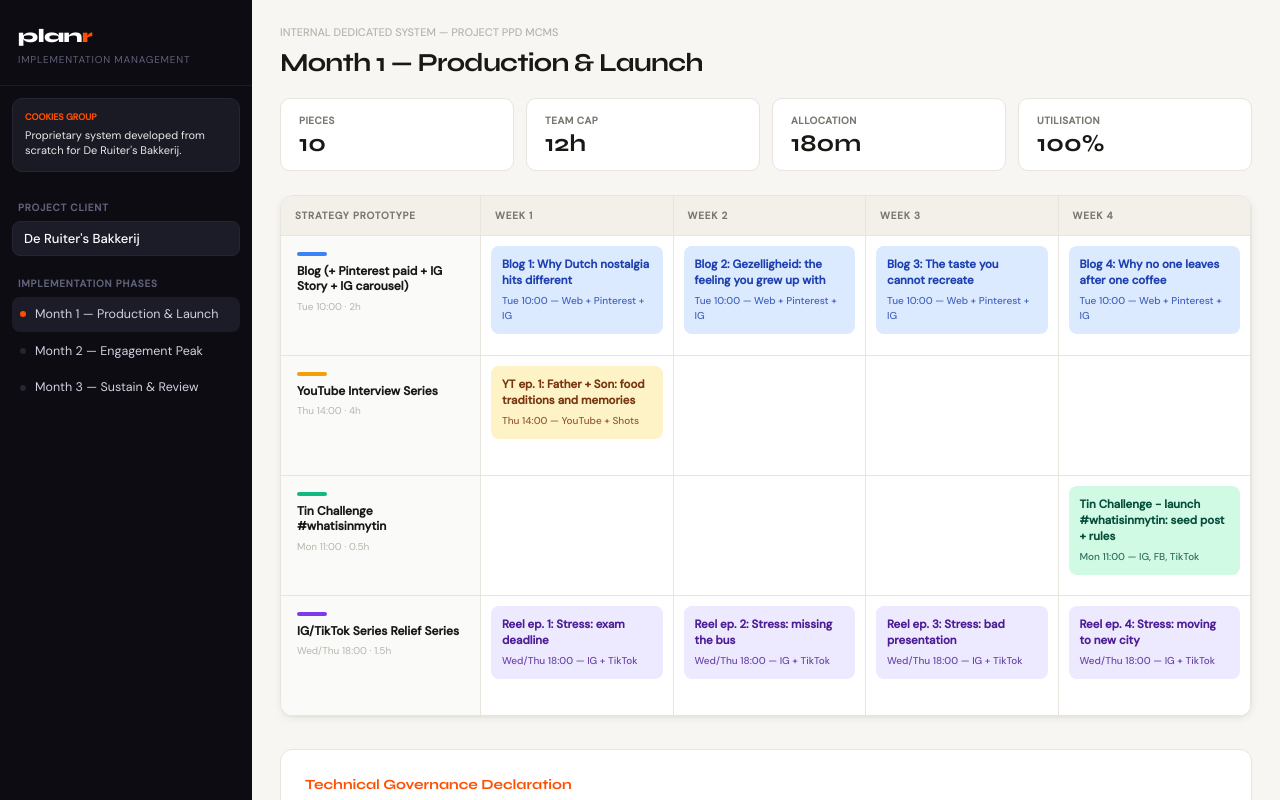
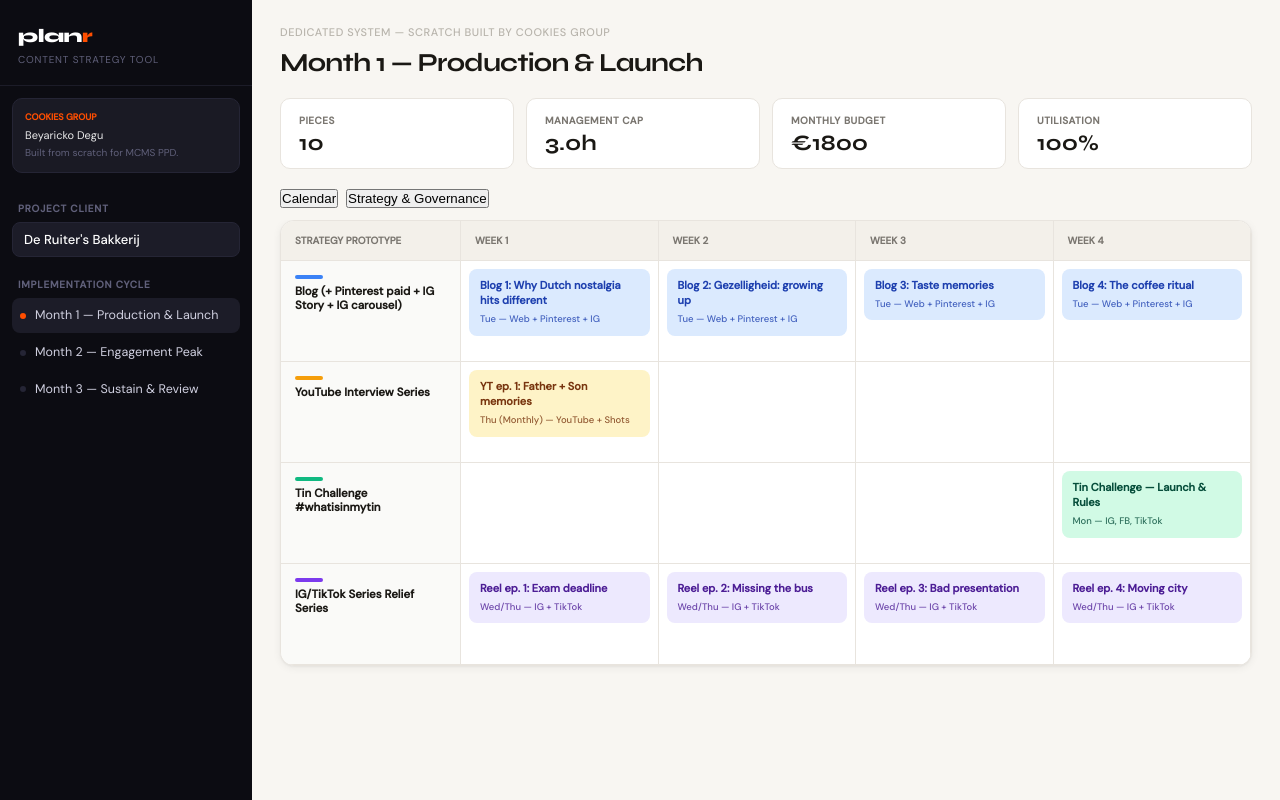
Before and after one commit to jerichoNega/de-ruiter-content-calendar, a plain HTML site: page index.html in a window 1280 px wide. Drawn offline with Linux system fonts and the light colour scheme.

```diff
--- a/index.html
+++ b/index.html
@@ -15,6 +15,7 @@
   --r: 10px; --rl: 14px;
   --shadow: 0 2px 8px rgba(0,0,0,.06), 0 1px 2px rgba(0,0,0,.04);
   --shadow-lg: 0 20px 60px rgba(0,0,0,.14), 0 4px 16px rgba(0,0,0,.08);
+  --bottom-nav-h: 65px;
 }
 *, *::before, *::after { box-sizing: border-box; margin: 0; padding: 0; }
 html { font-size: 14px; }
@@ -27,18 +28,18 @@
 .logo em { color: var(--acc); font-style: normal; }
 .logo-sub { font-size: 10px; color: var(--sbm); letter-spacing: .08em; text-transform: uppercase; margin-top: 1px; }
 
-/* Cookies Group Branding */
-.cookies-badge { margin: 12px; padding: 12px; border-radius: 10px; background: #1a1a24; border: 1px solid var(--sb4); }
-.cb-lbl { font-size: 9px; text-transform: uppercase; color: var(--acc); font-weight: 800; margin-bottom: 4px; }
-.cb-txt { font-size: 11px; color: #fff; line-height: 1.4; opacity: 0.9; }
+/* Attribution Badge */
+.dev-badge { margin: 12px; padding: 12px; border-radius: 10px; background: #1a1a24; border: 1px solid var(--sb4); }
+.dev-lbl { font-size: 9px; text-transform: uppercase; color: var(--acc); font-weight: 800; margin-bottom: 4px; }
+.dev-name { font-size: 11px; color: #fff; line-height: 1.4; opacity: 0.9; }
+.dev-sub { font-size: 10px; color: var(--sbm); margin-top: 2px; }
 
 .sb-scroll { flex: 1; overflow-y: auto; padding-bottom: 8px; }
 .sb-section { padding: 16px 12px 4px; }
 .sb-label { font-size: 10px; font-weight: 600; letter-spacing: .08em; text-transform: uppercase; color: var(--sbm); padding: 0 6px; margin-bottom: 6px; }
-.company-field { background: var(--sb3); border: 1px solid var(--sb4); border-radius: 8px; padding: 8px 11px; width: 100%; font-family: 'DM Sans', sans-serif; font-size: 13px; font-weight: 500; color: #fff; outline: none; }
+.company-field { background: var(--sb3); border: 1px solid var(--sb4); border-radius: 8px; padding: 8px 11px; width: 100%; font-family: 'DM Sans', sans-serif; font-size: 13px; font-weight: 500; color: #fff; outline: none; transition: border-color .15s; }
 .month-list { list-style: none; }
 .month-item { display: flex; align-items: center; gap: 9px; padding: 8px; border-radius: 8px; cursor: pointer; transition: background .1s; margin-bottom: 2px; }
-.month-item:hover { background: var(--sb2); }
 .month-item.active { background: var(--sb3); }
 .month-dot { width: 6px; height: 6px; border-radius: 50%; background: var(--sb4); }
 .month-item.active .month-dot { background: var(--acc); }
@@ -47,51 +48,56 @@
 /* ─── MAIN ─── */
 .main { flex: 1; display: flex; flex-direction: column; overflow: hidden; min-width: 0; }
 .main-header { padding: 24px 28px 0; flex-shrink: 0; background: var(--bg); }
-.breadcrumb { font-size: 11px; color: var(--txl); margin-bottom: 6px; font-weight: 500; }
+.breadcrumb { font-size: 11px; color: var(--txl); margin-bottom: 6px; font-weight: 500; letter-spacing: 0.05em; }
 .header-row { display: flex; align-items: center; justify-content: space-between; margin-bottom: 20px; gap: 16px; }
 .month-title-input { font-family: 'Syne', sans-serif; font-size: 26px; font-weight: 700; letter-spacing: -.03em; color: var(--tx); background: transparent; border: none; outline: none; flex: 1; }
 
-.metrics { display: grid; grid-template-columns: repeat(4, 1fr); gap: 12px; margin-bottom: 24px; }
-.metric { background: var(--card); border: 1px solid var(--bd); border-radius: var(--r); padding: 14px 18px; }
+.metrics { display: grid; grid-template-columns: repeat(4, 1fr); gap: 12px; margin-bottom: 20px; }
+.metric { background: var(--card); border: 1px solid var(--bd); border-radius: var(--r); padding: 14px 18px; position: relative; overflow: hidden; }
 .metric-lbl { font-size: 10px; font-weight: 700; text-transform: uppercase; color: var(--txm); margin-bottom: 4px; letter-spacing: 0.05em; }
-.metric-val { font-family: 'Syne', sans-serif; font-size: 24px; font-weight: 700; color: var(--tx); line-height: 1; }
+.metric-val { font-family: 'Syne', sans-serif; font-size: 22px; font-weight: 700; color: var(--tx); line-height: 1; }
 
+.toolbar { display: flex; align-items: center; justify-content: space-between; padding: 0 28px 12px; flex-shrink: 0; }
+
+/* Calendar Grid */
 .cal-wrap { flex: 1; overflow-y: auto; overflow-x: auto; padding: 0 28px 28px; }
-.cal-grid { background: var(--card); border: 1px solid var(--bd); border-radius: var(--rl); overflow: hidden; min-width: 900px; box-shadow: var(--shadow); }
-.cal-head { display: grid; grid-template-columns: 200px repeat(4, 1fr); background: #F3F0EA; border-bottom: 1px solid var(--bd); position: sticky; top: 0; z-index: 10; }
-.ch-cell { padding: 12px 14px; font-size: 10px; font-weight: 800; text-transform: uppercase; color: var(--txm); border-right: 1px solid var(--bd); letter-spacing: 0.08em; }
-.cal-row { display: grid; grid-template-columns: 200px repeat(4, 1fr); border-bottom: 1px solid var(--bd); min-height: 120px; }
-.row-label { padding: 16px; border-right: 1px solid var(--bd); background: #FAFAF8; }
-.row-bar { height: 4px; width: 30px; border-radius: 2px; margin-bottom: 8px; }
-.row-lname { font-size: 12px; font-weight: 700; color: var(--tx); line-height: 1.3; }
-.row-lsub { font-size: 10px; color: var(--txl); margin-top: 4px; }
-
-.cal-cell { padding: 10px; border-right: 1px solid var(--bd); cursor: pointer; position: relative; }
-.cal-cell:hover { background: #fafaf8; }
-.c-card { border-radius: 8px; padding: 10px; margin-bottom: 8px; font-size: 11.5px; border: 1px solid transparent; transition: transform 0.1s; }
+.cal-grid { background: var(--card); border: 1px solid var(--bd); border-radius: var(--rl); overflow: hidden; min-width: 850px; box-shadow: var(--shadow); }
+.cal-head { display: grid; grid-template-columns: 180px repeat(4, 1fr); background: #F3F0EA; border-bottom: 1px solid var(--bd); position: sticky; top: 0; z-index: 10; }
+.ch-cell { padding: 12px 14px; font-size: 10px; font-weight: 800; text-transform: uppercase; color: var(--txm); border-right: 1px solid var(--bd); }
+.cal-row { display: grid; grid-template-columns: 180px repeat(4, 1fr); border-bottom: 1px solid var(--bd); min-height: 100px; }
+.row-label { padding: 14px; border-right: 1px solid var(--bd); background: #FAFAF8; }
+.row-bar { height: 4px; width: 28px; border-radius: 2px; margin-bottom: 6px; }
+.row-lname { font-size: 11.5px; font-weight: 700; color: var(--tx); line-height: 1.3; }
+.cal-cell { padding: 8px; border-right: 1px solid var(--bd); cursor: pointer; position: relative; min-height: 100px; }
+.c-card { border-radius: 8px; padding: 8px 10px; margin-bottom: 6px; font-size: 11px; transition: transform 0.1s; border: 1px solid transparent; }
 .c-card:hover { transform: translateY(-2px); }
 .c-card-title { font-weight: 700; margin-bottom: 4px; line-height: 1.4; }
-.c-card-meta { font-size: 10px; opacity: 0.8; font-weight: 500; }
+.c-card-meta { font-size: 9.5px; opacity: 0.8; font-weight: 500; }
 
-/* ─── MOBILE ─── */
+/* ─── MOBILE ADAPTATION ─── */
 @media (max-width: 768px) {
   body { flex-direction: column; overflow-y: auto; height: auto; }
-  .sidebar { position: fixed; left: 0; width: 280px; transform: translateX(-100%); }
+  .sidebar { position: fixed; left: 0; top: 0; bottom: 0; width: 280px; transform: translateX(-100%); box-shadow: 20px 0 60px rgba(0,0,0,0.2); }
   .sidebar.mobile-open { transform: translateX(0); }
-  .main { height: auto; padding-bottom: 100px; }
+  .main { height: auto; padding-bottom: 80px; }
   .main-header { padding: 16px; }
   .metrics { grid-template-columns: 1fr 1fr; gap: 8px; }
+  .toolbar { padding: 0 16px 12px; }
+
+  /* GRID TO CARD REFLOW */
   .cal-wrap { padding: 0 16px 16px; }
   .cal-grid { min-width: 0; border: none; background: transparent; box-shadow: none; }
   .cal-head { display: none; }
-  .cal-row { display: block; background: var(--card); border: 1px solid var(--bd); border-radius: var(--rl); margin-bottom: 24px; box-shadow: var(--shadow); }
-  .row-label { border-right: none; border-bottom: 1px solid var(--bd); }
-  .cal-cell { border-right: none; border-bottom: 1px solid #f0f0f0; min-height: auto; padding: 14px 16px; }
+  .cal-row { display: block; background: var(--card); border: 1px solid var(--bd); border-radius: var(--rl); margin-bottom: 24px; overflow: hidden; }
+  .row-label { border-right: none; border-bottom: 1px solid var(--bd); padding: 16px; }
+  .cal-cell { border-right: none; border-bottom: 1px dashed #eee; min-height: auto; padding: 12px 16px; }
+  .cal-cell:last-child { border-bottom: none; }
   .cal-cell::before { content: "Week " attr(data-week); display: block; font-size: 9px; font-weight: 800; text-transform: uppercase; color: var(--txl); margin-bottom: 8px; }
+
   #mobileMenuBtn { display: flex !important; }
 }
 
-#mobileMenuBtn { display: none; position: fixed; bottom: 24px; right: 24px; z-index: 1000; width: 56px; height: 56px; border-radius: 50%; background: var(--acc); color: white; border: none; box-shadow: var(--shadow-lg); font-size: 24px; align-items: center; justify-content: center; }
+#mobileMenuBtn { display: none; position: fixed; bottom: 24px; right: 24px; z-index: 1000; width: 56px; height: 56px; border-radius: 50%; background: var(--acc); color: white; border: none; box-shadow: var(--shadow-lg); font-size: 24px; align-items: center; justify-content: center; cursor: pointer; }
 </style>
 </head>
 <body>
@@ -101,12 +107,13 @@
 <div class="sidebar" id="sidebar">
   <div class="sb-logo">
     <div class="logo">plan<em>r</em></div>
-    <div class="logo-sub">Implementation Management</div>
+    <div class="logo-sub">Content Strategy Tool</div>
   </div>
 
-  <div class="cookies-badge">
-    <div class="cb-lbl">Cookies Group</div>
-    <div class="cb-txt">Proprietary system developed from scratch for De Ruiter's Bakkerij.</div>
+  <div class="dev-badge">
+    <div class="dev-lbl">Cookies Group</div>
+    <div class="dev-name">Beyaricko Degu</div>
+    <div class="dev-sub">Built from scratch for MCMS PPD.</div>
   </div>
 
   <div class="sb-scroll">
@@ -115,7 +122,7 @@
       <input class="company-field" id="companyInput" oninput="S.company=this.value;saveS()">
     </div>
     <div class="sb-section">
-      <div class="sb-label">Implementation Phases</div>
+      <div class="sb-label">Implementation Cycle</div>
       <ul class="month-list" id="monthList"></ul>
     </div>
   </div>
@@ -123,19 +130,26 @@
 
 <div class="main">
   <div class="main-header">
-    <div class="breadcrumb">INTERNAL DEDICATED SYSTEM — PROJECT PPD MCMS</div>
+    <div class="breadcrumb">DEDICATED SYSTEM — SCRATCH BUILT BY COOKIES GROUP</div>
     <div class="header-row">
       <input class="month-title-input" id="monthTitleInput" oninput="updateMonthName(this.value)">
     </div>
     <div class="metrics">
       <div class="metric"><div class="metric-lbl">Pieces</div><div class="metric-val" id="mPieces">0</div></div>
-      <div class="metric"><div class="metric-lbl">Team Cap</div><div class="metric-val" id="mHours">12h</div></div>
-      <div class="metric"><div class="metric-lbl">Allocation</div><div class="metric-val" id="mBudget">180m</div></div>
+      <div class="metric"><div class="metric-lbl">Management Cap</div><div class="metric-val" id="mHours">3.0h</div></div>
+      <div class="metric"><div class="metric-lbl">Monthly Budget</div><div class="metric-val" id="mBudget">€0</div></div>
       <div class="metric"><div class="metric-lbl">Utilisation</div><div class="metric-val" id="mCap">100%</div></div>
     </div>
   </div>
 
-  <div class="cal-wrap">
+  <div class="toolbar">
+    <div style="display:flex;gap:8px">
+      <button class="view-tab btn btn-sm active" data-view="calendar" onclick="setView('calendar')">Calendar</button>
+      <button class="view-tab btn btn-sm" data-view="strategy" onclick="setView('strategy')">Strategy & Governance</button>
+    </div>
+  </div>
+
+  <div class="cal-wrap" id="calWrap">
     <div class="cal-grid">
       <div class="cal-head">
         <div class="ch-cell">Strategy Prototype</div>
@@ -146,33 +160,29 @@
       </div>
       <div id="calBody"></div>
     </div>
+  </div>
 
-    <div style="margin-top:32px; padding:24px; background:#fff; border-radius:12px; border:1px solid var(--bd);">
-      <h4 style="font-family:'Syne'; margin-bottom:10px; color:var(--acc);">Technical Governance Declaration</h4>
-      <p style="font-size:12.5px; color:var(--txm); line-height:1.7;">
-        This interactive deployment system was developed from scratch by <strong>Cookies Group</strong> to manage the "Factory & Engine" resource model. It provides a real-time validation of the 3.0h/week management cap against the high-frequency nostalgic content distribution required for the De Ruiter implementation.
-      </p>
-    </div>
-  </div>
+  <div id="strategyWrap" style="display:none; overflow-y:auto; padding: 28px;"></div>
 </div>
 
 <script>
 const DEFAULT_SERIES = [
   {id:'blog',name:'Blog (+ Pinterest paid + IG Story + IG carousel)',bg:'#DBEAFE',tc:'#1E40AF',dot:'#3B82F6',pubDay:'Tue',pubTime:'10:00', teamHours:'2h'},
-  {id:'youtube',name:'YouTube Interview Series',bg:'#FEF3C7',tc:'#78350F',dot:'#F59E0B',pubDay:'Thu',pubTime:'14:00', teamHours:'4h'},
+  {id:'youtube',name:'YouTube Interview Series',bg:'#FEF3C7',tc:'#78350F',dot:'#F59E0B',pubDay:'Thu (Monthly)',pubTime:'14:00', teamHours:'4h'},
   {id:'tin',name:'Tin Challenge #whatisinmytin',bg:'#D1FAE5',tc:'#064E3B',dot:'#10B981',pubDay:'Mon',pubTime:'11:00', teamHours:'0.5h'},
   {id:'reels',name:'IG/TikTok Series Relief Series',bg:'#EDE9FE',tc:'#4C1D95',dot:'#7C3AED',pubDay:'Wed/Thu',pubTime:'18:00', teamHours:'1.5h'},
 ];
 
 const DEFAULT_MONTHS = [
-  {id:'m1',name:'Month 1 — Production & Launch',pieces:10},
-  {id:'m2',name:'Month 2 — Engagement Peak',pieces:13},
-  {id:'m3',name:'Month 3 — Sustain & Review',pieces:10},
+  {id:'m1',name:'Month 1 — Production & Launch', budMin:1800, pieces:10},
+  {id:'m2',name:'Month 2 — Engagement Peak', budMin:600, pieces:13},
+  {id:'m3',name:'Month 3 — Sustain & Review', budMin:300, pieces:10},
 ];
 
 let S = {
   company: "De Ruiter's Bakkerij",
   activeMonth: 'm1',
+  activeView: 'calendar',
   months: JSON.parse(JSON.stringify(DEFAULT_MONTHS)),
   series: JSON.parse(JSON.stringify(DEFAULT_SERIES)),
   items: {}
@@ -181,59 +191,76 @@
 function ck(m,s,w){ return `${m}|${s}|${w}`; }
 
 function seed(){
-  const a=(m,s,w,t,h,n)=>{const k=ck(m,s,w);if(!S.items[k])S.items[k]=[];S.items[k].push({title:t,hours:h,meta:n});};
+  const a=(m,s,w,t,meta)=>{const k=ck(m,s,w);if(!S.items[k])S.items[k]=[];S.items[k].push({title:t,meta:meta});};
 
-  // ── MONTH 1 (FROM SCREENSHOT) ──
+  // Month 1
   [1,2,3,4].forEach(w => {
-    a('m1','blog',w,`Blog ${w}: ${['Why Dutch nostalgia hits different','Gezelligheid: the feeling you grew up with','The taste you cannot recreate','Why no one leaves after one coffee'][w-1]}`,'2h','Web + Pinterest + IG');
-    a('m1','reels',w,`Reel ep. ${w}: ${['Stress: exam deadline','Stress: missing the bus','Stress: bad presentation','Stress: moving to new city'][w-1]}`,'1.5h','IG + TikTok');
+    a('m1','blog',w,`Blog ${w}: ${['Why Dutch nostalgia hits different','Gezelligheid: growing up','Taste memories','The coffee ritual'][w-1]}`, 'Web + Pinterest + IG');
+    a('m1','reels',w,`Reel ep. ${w}: ${['Exam deadline','Missing the bus','Bad presentation','Moving city'][w-1]}`, 'IG + TikTok');
   });
-  a('m1','youtube',1,'YT ep. 1: Father + Son: food traditions and memories','4h','YouTube + Shots');
-  a('m1','tin',4,'Tin Challenge - launch #whatisinmytin: seed post + rules','1h','IG, FB, TikTok');
+  a('m1','youtube',1,'YT ep. 1: Father + Son memories', 'YouTube + Shots');
+  a('m1','tin',4,'Tin Challenge — Launch & Rules', 'IG, FB, TikTok');
 
-  // ── MONTH 2 (FROM SCREENSHOT) ──
+  // Month 2
   [1,2,3,4].forEach(w => {
-    a('m2','blog',w,`Blog ${w+4}: ${['The habits you accidentally kept','Growing Up Dutch: the routines','What your grandma never explained','The foods that hit different as a kid'][w-1]}`,'2h','Web + Pinterest + IG');
-    a('m2','reels',w,`Reel ep. ${w+4}: ${['Stress: fighting with flatmates','Stress: first week at new job','Stress: loosing your keys','Stress: long commute'][w-1]}`,'1.5h','IG + TikTok');
-    const tinTitles = ['Reshare entries + story replies','Paid Meta boost 20-30 NL','Top entries story series','Pinterest pins best entries'];
-    const tinMetas = ['IG Stories','IG, FB (paid)','IG Stories','Pinterest'];
-    a('m2','tin',w,`Tin Challenge - wk ${w+1}: ${tinTitles[w-1]}`,'0.5h',tinMetas[w-1]);
+    a('m2','blog',w,`Blog ${w+4}: ${['Kept habits','Dutch routines','Grandma secrets','Childhood foods'][w-1]}`, 'Web + Pinterest + IG');
+    a('m2','reels',w,`Reel ep. ${w+4}: ${['Flatmate fights','New job','Lost keys','Long commute'][w-1]}`, 'IG + TikTok');
+    const tinT = ['Reshare entries','Meta boost','Top entries','Best of Pinterest'];
+    a('m2','tin',w,`Tin Challenge: ${tinT[w-1]}`, 'UGC Drive');
   });
-  a('m2','youtube',1,'YT ep. 2: Neighbours across generations: doorstep habits','4h','YouTube + Shots');
+  a('m2','youtube',1,'YT ep. 2: Neighbours & Doorsteps', 'YouTube + Shots');
 
-  // ── MONTH 3 (SYNTHESIZED SUSTAIN PHASE) ──
+  // Month 3
   [1,2,3,4].forEach(w => {
-    a('m3','blog',w,`Blog ${w+8}: ${['Small rituals, big memories','Rainy Sundays and speculaas','Why traditions feel timeless','The legacy of the Dutch bakery'][w-1]}`,'2h','Web + Pinterest + IG');
-    a('m3','reels',w,`Reel ep. ${w+8}: ${['Stress: deadline crunch','Stress: rainy cycling','Stress: overdue grocery run','Full Strategy Performance Review'][w-1]}`,'1.5h','IG + TikTok');
+    a('m3','blog',w,`Blog ${w+8}: ${['Small rituals','Rainy Sundays','Timelessness','The Legacy'][w-1]}`, 'Web + Pinterest + IG');
+    a('m3','reels',w,`Reel ep. ${w+8}: ${['Deadline crunch','Rainy cycling','Grocery runs','Full Review'][w-1]}`, 'IG + TikTok');
   });
-  a('m3','youtube',1,'YT ep. 3: Siblings: who got the last speculaas?','4h','YouTube + Shots');
-  a('m3','tin',1,'Tin Challenge — wk 6: winner highlight + best-of post','1h','IG, FB, TikTok');
+  a('m3','youtube',1,'YT ep. 3: Siblings & Speculaas', 'YouTube + Shots');
+  a('m3','tin',1,'Tin Challenge — Final Winner', 'Campaign Close');
 }
 
 function render(){
   document.getElementById('companyInput').value = S.company;
   document.getElementById('monthTitleInput').value = S.months.find(x=>x.id===S.activeMonth).name;
-
   const ml = document.getElementById('monthList');
   ml.innerHTML = S.months.map(m => `<li class="month-item ${m.id===S.activeMonth?'active':''}" onclick="S.activeMonth='${m.id}';render()"><span class="month-dot"></span><span class="month-name-text">${m.name}</span></li>`).join('');
 
+  if(S.activeView==='calendar'){
+    document.getElementById('calWrap').style.display='block';
+    document.getElementById('strategyWrap').style.display='none';
     const body = document.getElementById('calBody');
     body.innerHTML = S.series.map(s => {
       const cells = [1,2,3,4].map(w => {
         const items = S.items[ck(S.activeMonth, s.id, w)] || [];
-      const cards = items.map(it => `<div class="c-card" style="background:${s.bg};color:${s.tc}"><div class="c-card-title">${it.title}</div><div class="c-card-meta">${s.pubDay} ${s.pubTime} — ${it.meta}</div></div>`).join('');
+        const cards = items.map(it => `<div class="c-card" style="background:${s.bg};color:${s.tc}"><div class="c-card-title">${it.title}</div><div class="c-card-meta">${s.pubDay} — ${it.meta}</div></div>`).join('');
         return `<div class="cal-cell" data-week="${w}">${cards}</div>`;
       }).join('');
-    return `<div class="cal-row"><div class="row-label"><div class="row-bar" style="background:${s.dot}"></div><div class="row-lname">${s.name}</div><div class="row-lsub">${s.pubDay} ${s.pubTime} · ${s.teamHours}</div></div>${cells}</div>`;
+      return `<div class="cal-row"><div class="row-label"><div class="row-bar" style="background:${s.dot}"></div><div class="row-lname">${s.name}</div></div>${cells}</div>`;
     }).join('');
-
+  } else {
+    document.getElementById('calWrap').style.display='none';
+    document.getElementById('strategyWrap').style.display='block';
+    document.getElementById('strategyWrap').innerHTML = `
+      <div style="max-width:800px; background:#fff; padding:32px; border-radius:16px; border:1px solid var(--bd);">
+        <h2 style="font-family:'Syne'; color:var(--acc); margin-bottom:12px;">Technical Governance Declaration</h2>
+        <p style="font-size:14px; line-height:1.7; color:var(--txm); margin-bottom:24px;">
+          This interactive deployment system was developed <strong>from scratch by Cookies Group</strong> (Lead Dev: Beyaricko Degu) to manage the "Factory & Engine" resource model.
+        </p>
+        <div style="padding:20px; background:var(--bg); border-radius:12px;">
+          <h4 style="font-family:'Syne'; margin-bottom:8px;">Model: Factory & Engine</h4>
+          <p style="font-size:12.5px; color:var(--txm);"> kreative Production is separated from technical distribution to deliver high-quality content within a strict 3.0h/week team management cap.</p>
+        </div>
+      </div>`;
+  }
   const mData = S.months.find(x=>x.id===S.activeMonth);
   document.getElementById('mPieces').innerText = mData.pieces;
+  document.getElementById('mBudget').innerText = '€' + mData.budMin;
 }
 
+function setView(v){ S.activeView=v; render(); }
 function updateMonthName(v){ S.months.find(x=>x.id===S.activeMonth).name=v; render(); }
-function saveS(){ localStorage.setItem('cookies_complete_v1', JSON.stringify(S)); }
-function loadS(){ const d = localStorage.getItem('cookies_complete_v1'); if(d) S=JSON.parse(d); else seed(); }
+function saveS(){ localStorage.setItem('cookies_final_v1', JSON.stringify(S)); }
+function loadS(){ const d=localStorage.getItem('cookies_final_v1'); if(d) S=JSON.parse(d); else seed(); }
 
 loadS();
 render();
```
Lines whose indentation alone changed are shown as unchanged.
